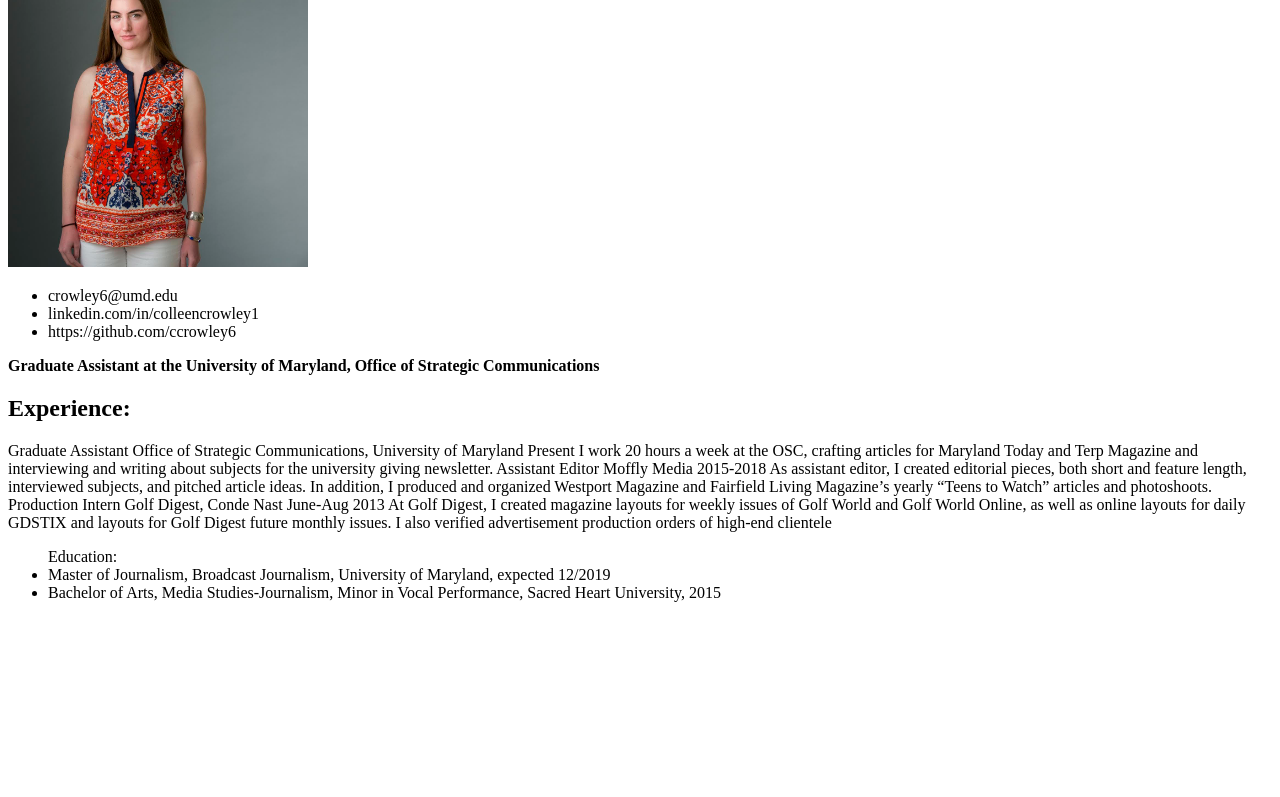
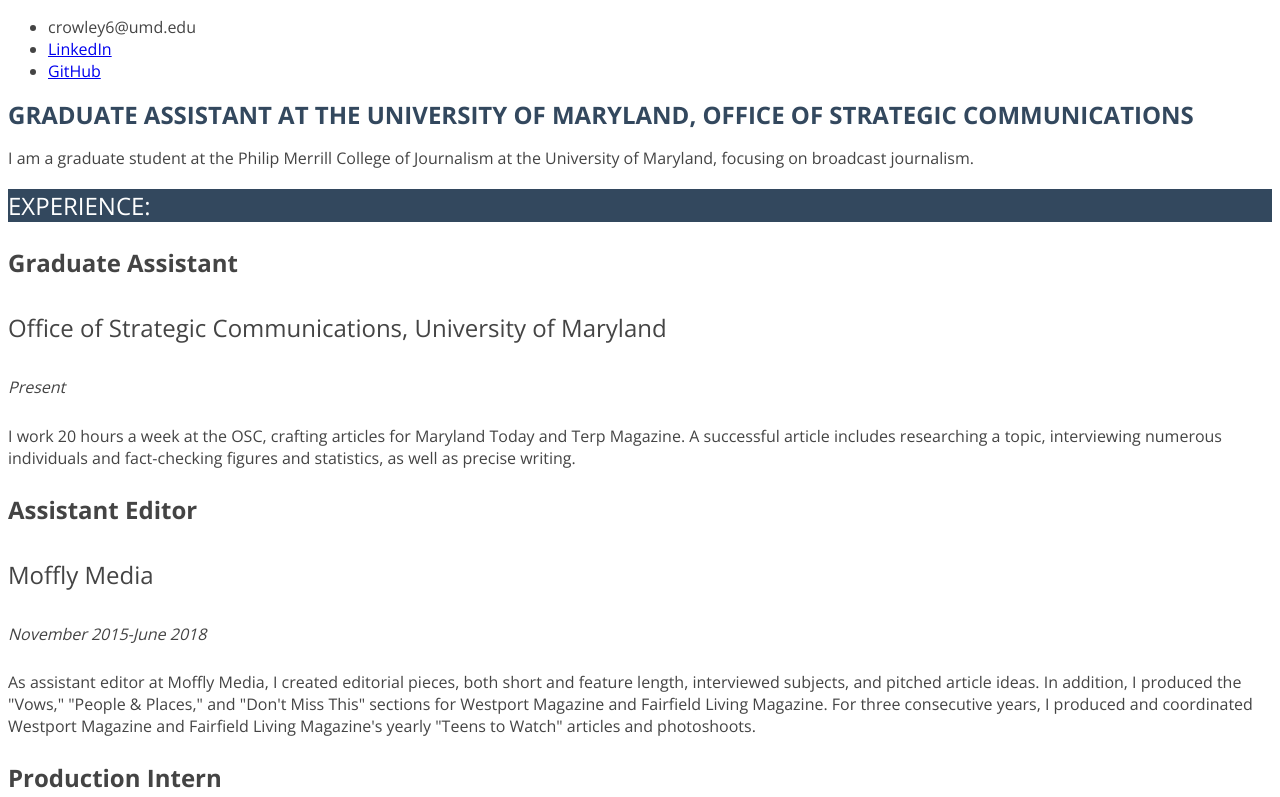
Before and after one commit to ccrowley6/Colleen-Crowley-jour652, a plain HTML site: page resume/index.html in a window 1280 px wide. Shown: the part 113-910 px from the top of the page. Before the commit the page ends 800 px from the top, so only its background shows below. Drawn offline with nearby package versions, Linux system fonts and the light colour scheme.

Commit message:
resume update

```diff
--- a/resume/index.html
+++ b/resume/index.html
@@ -4,47 +4,63 @@
 
     <title>Colleen Crowley's Resume</title>
 
+<link href="https://fonts.googleapis.com/css?family=Open+Sans:400,700" rel="stylesheet">
+
+<link rel="stylesheet" type="text/css" href="style.css">
+
 </head>
 
 <body>
+<!--I built this myself-->
 
   <h1>Colleen Crowley</h1>
-  <img src="Crowley headshot.jpg" width="300px">
-
+  <!--img src="Crowley headshot.jpg" width="300px"-->
+  <!--p>Credit: William Taufic Photography</p-->
   <ul>
     <li>crowley6@umd.edu</li>
-  <li>linkedin.com/in/colleencrowley1</li>
-  <li>https://github.com/ccrowley6</li>
+    <li><a href="https://www.linkedin.com/in/colleencrowley1">LinkedIn</a></li>
+    <li><a href="https://github.com/ccrowley6">GitHub</a></li>
   </ul>
 
+<!--Title and Mission Statement-->
   <strong>Graduate Assistant at the University of Maryland, Office of Strategic Communications</strong>
+  <p>I am a graduate student at the Philip Merrill College of Journalism at the University of Maryland, focusing on broadcast journalism.
 
+<!--Experience Section-->
   <h2>Experience:</h2>
 
-  Graduate Assistant
-  Office of Strategic Communications, University of Maryland
-  Present
-  I work 20 hours a week at the OSC, crafting articles for Maryland Today and Terp Magazine and  interviewing and writing about subjects for the university giving newsletter.
+<!--First Job-->
+  <h3>Graduate Assistant</h3>
+  <h4>Office of Strategic Communications, University of Maryland</h4>
+  <h5>Present</h5>
+  <p>I work 20 hours a week at the OSC, crafting articles for Maryland Today and Terp Magazine. A successful article includes researching a topic, interviewing numerous individuals and fact-checking figures and statistics, as well as precise writing.</p>
 
+<!--Second Job-->
+  <h3>Assistant Editor</h3>
+  <h4>Moffly Media</h4>
+  <h5>November 2015-June 2018</h5>
+  <p>As assistant editor at Moffly Media, I created editorial pieces, both short and feature length, interviewed subjects, and pitched article ideas. In addition, I produced the "Vows," "People & Places," and "Don't Miss This" sections for Westport Magazine and Fairfield Living Magazine.  For three consecutive years, I produced and coordinated Westport Magazine and Fairfield Living Magazine's yearly "Teens to Watch" articles and photoshoots.</p>
 
-  Assistant Editor
-  Moffly Media
-  2015-2018
-  As assistant editor, I created editorial pieces, both short and feature length, interviewed subjects, and pitched article ideas. In addition, I produced and organized Westport Magazine and Fairfield Living Magazine’s yearly “Teens to Watch” articles and photoshoots.
+<!--Third Job-->
+  <h3>Production Intern</h3>
+  <h4>Golf Digest, Conde Nast</h4>
+  <h5>June-Aug 2013</h5>
+  <p>At Golf Digest, I created layouts for Golf Digest magazine future monthly issues and weekly issues of Golf World. In addition, I laid out the daily GDSTIX and weekly Golf World Online publications. I also verified advertisement production orders of high-end clientele.</p>
 
+<!--Education Section-->
+  <h2>Education:</h2>
+  <ul>
+    <li>Master of Journalism, Broadcast Journalism, University of Maryland, expected 12/2019 </li>
+    <li>Bachelor of Arts, Media Studies-Journalism, Minor in Vocal Performance, Sacred Heart University, 2015</li>
+  </ul>
 
-
-  Production Intern
-  Golf Digest, Conde Nast
-  June-Aug 2013
-
-  At Golf Digest, I created magazine layouts for weekly issues of Golf World and Golf World Online, as well as online layouts for daily GDSTIX and layouts for Golf Digest future monthly issues. I also verified advertisement production orders of high-end clientele
-
-  <ul>Education:
-    <li>Master of Journalism, Broadcast Journalism, University of Maryland, expected 12/2019 </li>
-    <li>Bachelor of Arts, Media Studies-Journalism, Minor in Vocal Performance, Sacred Heart University, 2015</li></ul>
-
-
-
+<!--Skills Section-->
+<h2>Skills:</h2>
+<ul>
+  <li>News writing and reporting. I've researched and written stories in AP style for use in print.</li>
+  <li>Editorial writing. I've interviewed subjects and crafted stories for magazines. </li>
+  <li>Creating video stories. I've conceptualized, produced, shot and edited video news stories for television broadcast.  </li>
+</ul>
 
 </body>
+</html>
--- /dev/null
+++ b/resume/style.css
@@ -0,0 +1,58 @@
+/*Styles for my Resume*/
+
+
+
+BODY {
+  font-family: 'Open Sans', arial, sans-serif;
+  color:#444;
+  font-weight:400;
+}
+
+ /* Name at Top*/
+H1 {
+  color: #33485e;
+  font-size:3em;
+  text-transform: uppercase;
+  text-align:center;
+}
+
+ /* Section titles */
+H2 {
+  font-size:1.5em;
+  background:#33485e;
+  color: #ffff;
+  text-transform: uppercase;
+  font-weight:400;
+}
+
+ /* My Title */
+strong {
+  color:#33485e;
+  text-transform: uppercase;
+  text-align:center;
+  font-size:1.5em;
+}
+
+/* Job Title */
+H3 {
+  font-weight: 600;
+  font-size:1.5em;
+}
+
+/* Job Org */
+H4 {
+  font-weight: 400;
+  font-size:1.5em;
+}
+
+/* Job Date */
+H5 {
+  font-weight: 400;
+  font-style:italic;
+  font-size:1em;
+}
+
+/* Contact info, skills, education items */
+li {
+  font-size:1em;
+}
```
Lines whose indentation alone changed are shown as unchanged.
